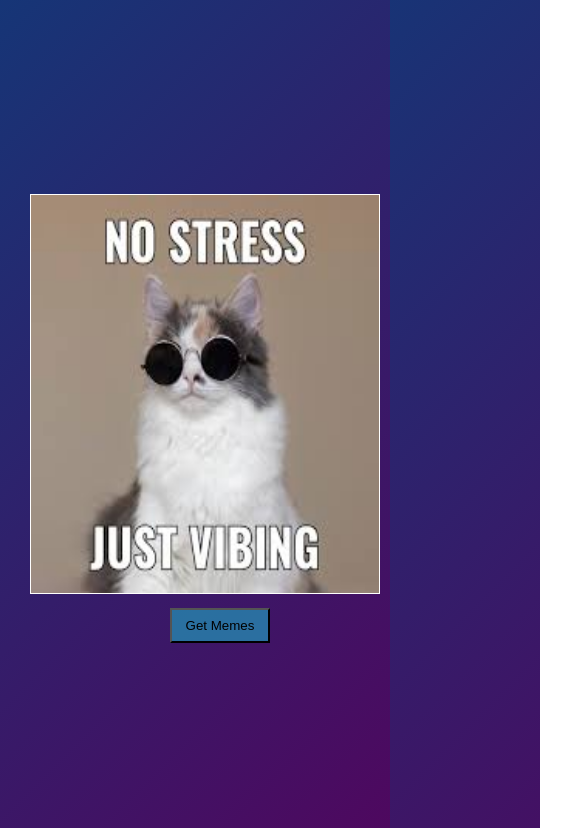
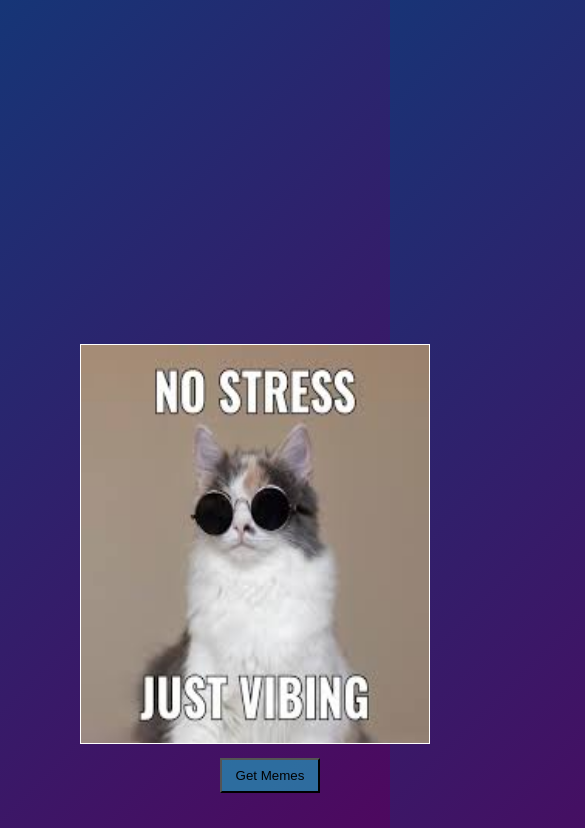
Before and after one commit to Pantheroix/meme-generator, a plain HTML site: page index.htm in a window 390 px wide. Shown: the part 66-894 px from the top of the page, 585 px wide, since content can reach past the window. Drawn offline with Linux system fonts and the light colour scheme.

Commit message:
style.css

```diff
--- a/style.css
+++ b/style.css
@@ -85,8 +85,8 @@ header img {
 
     .box {
         position: absolute;
-        top: 200px;
-        left: 20px;
+        top: 350px;
+        left: 70px;
 
     }
 
```
